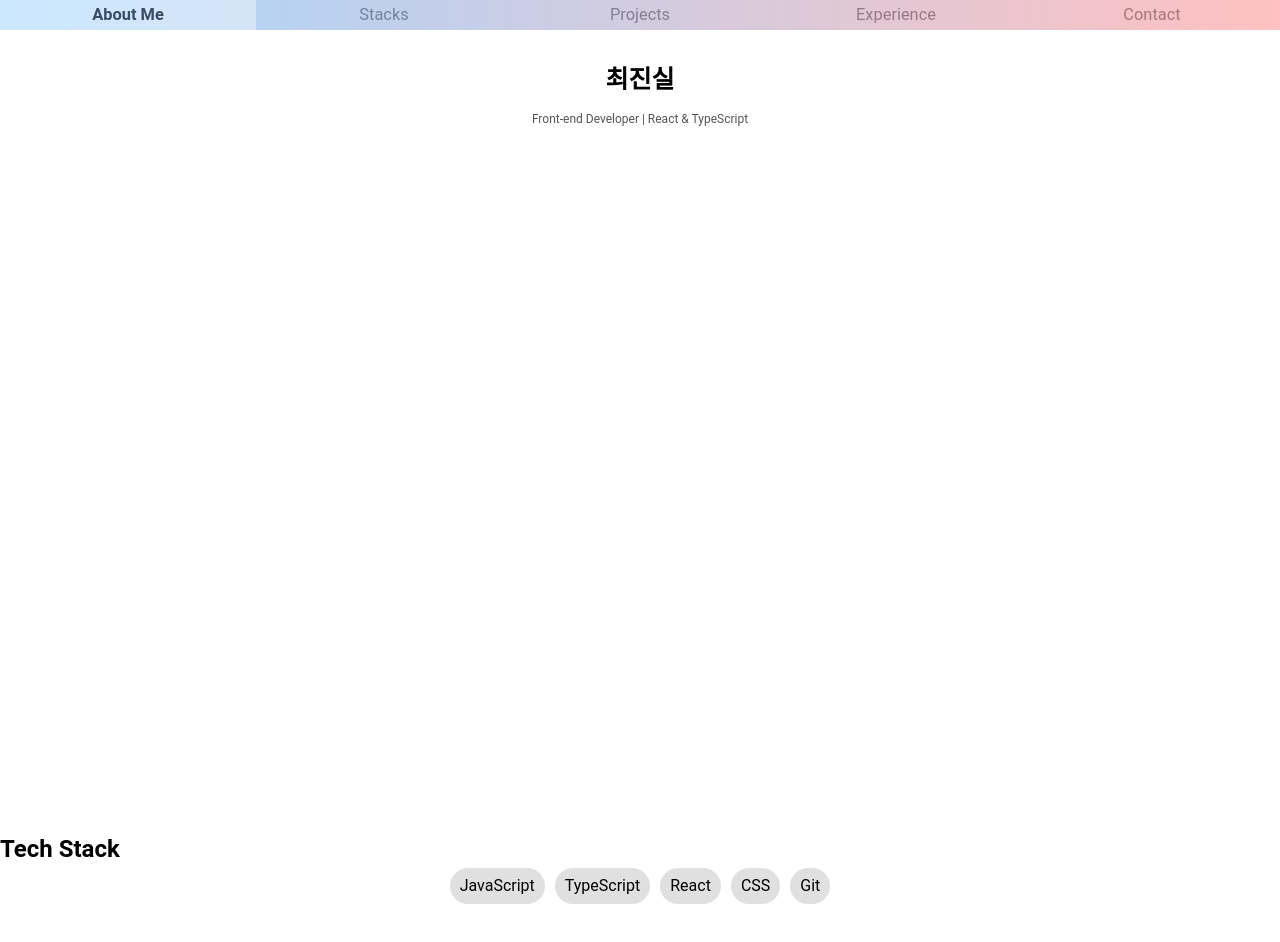
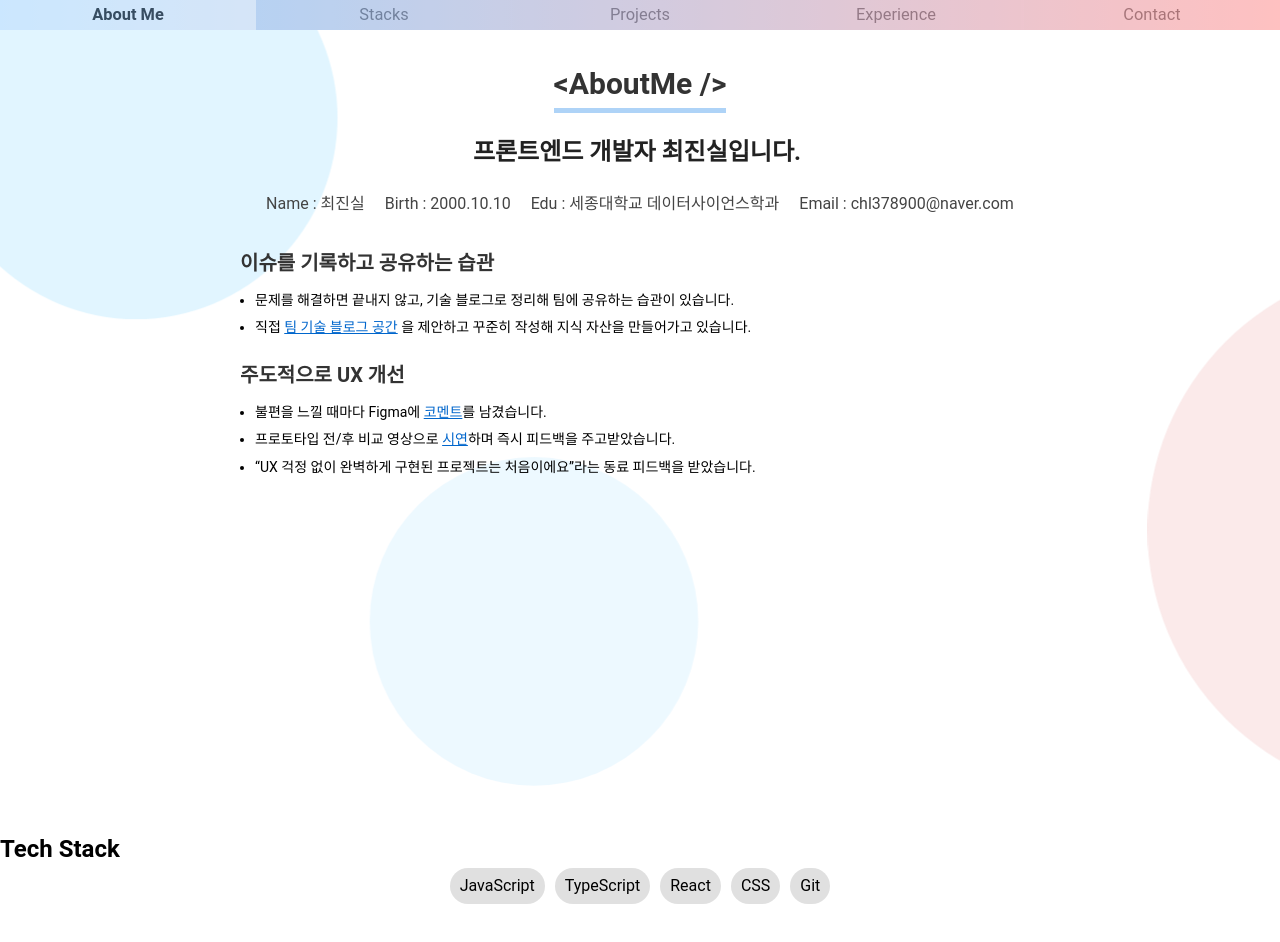
Before and after one commit to chlwlstlf/chlwlstlf-me, a React (Create React App) app: page / in a window 1280 px wide. Shown: the top 942 px of the page. Built offline with nearby package versions, Linux system fonts and the light colour scheme.

Commit message:
feat: About 내용 추가

```diff
--- a/src/pages/About/About.css
+++ b/src/pages/About/About.css
@@ -1,12 +1,152 @@
 .about {
+  position: relative;
   text-align: center;
-  padding: 6rem 1rem;
+  padding: 6rem 1rem 4rem;
+  background: #fff;
+  overflow: hidden; /* 자식 요소가 섹션 밖으로 튀어나오지 않도록 */
 }
-.about h1 {
-  font-size: 2.5rem;
-  margin-bottom: 1rem;
+
+/* 섹션 전체를 덮도록 수정 */
+.wave-container {
+  position: absolute;
+  top: 0; /* 섹션 최상단 */
+  left: 0; /* 섹션 최좌측 */
+  width: 100%;
+  height: 100%; /* 섹션 높이만큼 */
+  pointer-events: none;
+  z-index: 0;
 }
-.about p {
-  font-size: 1.2rem;
-  color: #555;
+
+/* 공통 웨이브 설정 */
+.wave {
+  position: absolute;
+  border-radius: 50%;
+  opacity: 0.4;
+  background-repeat: no-repeat;
+  background-size: cover;
+
+  /* 부드러운 왕복 애니메이션 */
+  animation: drift 6s ease-in-out infinite alternate;
 }
+
+/* 각 레이어별 크기/색/속도 */
+.wave--one {
+  width: 400px;
+  height: 400px;
+  background: rgba(10, 175, 255, 0.3);
+  top: -10%;
+  left: -5%;
+  animation-duration: 7s;
+}
+
+.wave--two {
+  width: 500px;
+  height: 500px;
+  background: rgba(206, 28, 28, 0.2);
+  bottom: -0%;
+  right: -30%;
+  animation-duration: 9s;
+}
+
+.wave--three {
+  width: 300px;
+  height: 300px;
+  background: rgba(10, 175, 255, 0.15);
+  bottom: 0%;
+  left: 30%;
+  animation-duration: 11s;
+}
+
+@keyframes drift {
+  0% {
+    transform: translateY(0) scale(1);
+    opacity: 0.4;
+  }
+  50% {
+    transform: translateY(-30px) scale(1.1);
+    opacity: 0.5;
+  }
+  100% {
+    transform: translateY(0) scale(1);
+    opacity: 0.4;
+  }
+}
+
+/* 타이틀 & 메인 텍스트 */
+.title {
+  position: relative;
+  z-index: 1;
+  font-size: 3rem;
+  font-weight: 700;
+  color: #333;
+  border-bottom: 0.5rem solid #aed3f7;
+  display: inline-block;
+  margin-bottom: 2rem;
+}
+
+.main-title {
+  position: relative;
+  z-index: 1;
+  font-size: 2.4rem;
+  font-weight: 700;
+  color: #222;
+  min-height: 3rem;
+  margin-bottom: 2rem;
+}
+
+.blink {
+  display: inline-block;
+  animation: blink 1s infinite;
+}
+@keyframes blink {
+  0%,
+  50% {
+    opacity: 0;
+  }
+  51%,
+  100% {
+    opacity: 1;
+  }
+}
+
+/* 기본 인포 */
+.info {
+  position: relative;
+  z-index: 1;
+  display: flex;
+  flex-wrap: wrap;
+  justify-content: center;
+  gap: 1rem 2rem;
+  margin-bottom: 3rem;
+}
+.item {
+  font-size: 1.6rem;
+  color: #444;
+}
+
+/* 디테일 리스트 */
+.details {
+  position: relative;
+  z-index: 1;
+  max-width: 800px;
+  margin: 0 auto;
+  text-align: left;
+}
+.details h2 {
+  font-size: 2rem;
+  margin: 2rem 0 1rem;
+  color: #333;
+}
+.details ul {
+  list-style-type: disc;
+  padding-left: 1.5rem;
+}
+.details li {
+  font-size: 1.4rem;
+  line-height: 1.6;
+  margin-bottom: 0.5rem;
+}
+.details a {
+  color: #0066cc;
+  text-decoration: underline;
+}
--- a/src/pages/About/About.tsx
+++ b/src/pages/About/About.tsx
@@ -1,14 +1,92 @@
-import React from "react";
+import React, { useState, useEffect } from "react";
 import "./About.css";
 
-const About: React.FC = () => (
+const fullText = "프론트엔드 개발자 최진실입니다.";
+
+const About = () => {
+  const [text, setText] = useState("");
+  const [count, setCount] = useState(0);
+
+  useEffect(() => {
+    if (count < fullText.length) {
+      const timeout = setTimeout(() => {
+        setText(fullText.slice(0, count + 1));
+        setCount(count + 1);
+      }, 150);
+      return () => clearTimeout(timeout);
+    }
+  }, [count]);
+
+  return (
     <section
       id="about"
       className="about"
     >
-    <h1>최진실</h1>
-    <p>Front-end Developer | React & TypeScript</p>
+      <div className="wave-container">
+        <div className="wave wave--one" />
+        <div className="wave wave--two" />
+        <div className="wave wave--three" />
+      </div>
+
+      <span className="title">&lt;AboutMe /&gt;</span>
+      <h1 className="main-title">
+        {text}
+        <span className="blink">|</span>
+      </h1>
+
+      <div className="info">
+        <div className="item">Name : 최진실</div>
+        <div className="item">Birth : 2000.10.10</div>
+        <div className="item">Edu : 세종대학교 데이터사이언스학과</div>
+        <div className="item">Email : chl378900@naver.com</div>
+      </div>
+
+      <div className="details">
+        <h2>이슈를 기록하고 공유하는 습관</h2>
+        <ul>
+          <li>문제를 해결하면 끝내지 않고, 기술 블로그로 정리해 팀에 공유하는 습관이 있습니다.</li>
+          <li>
+            직접{" "}
+            <a
+              href="https://github.com/user-attachments/assets/6f210460-cc19-419b-8d32-ff93a4305874"
+              target="_blank"
+              rel="noopener noreferrer"
+            >
+              팀 기술 블로그 공간
+            </a>{" "}
+            을 제안하고 꾸준히 작성해 지식 자산을 만들어가고 있습니다.
+          </li>
+        </ul>
+
+        <h2>주도적으로 UX 개선</h2>
+        <ul>
+          <li>
+            불편을 느낄 때마다 Figma에{" "}
+            <a
+              href="https://github.com/user-attachments/assets/65b54b95-dd87-4360-8479-c59112130b97"
+              target="_blank"
+              rel="noopener noreferrer"
+            >
+              코멘트
+            </a>
+            를 남겼습니다.
+          </li>
+          <li>
+            프로토타입 전/후 비교 영상으로{" "}
+            <a
+              href="https://github.com/ConSeat/frontend/pull/114"
+              target="_blank"
+              rel="noopener noreferrer"
+            >
+              시연
+            </a>
+            하며 즉시 피드백을 주고받았습니다.
+          </li>
+          <li>“UX 걱정 없이 완벽하게 구현된 프로젝트는 처음이에요”라는 동료 피드백을 받았습니다.</li>
+        </ul>
+      </div>
     </section>
   );
+};
 
 export default About;
```
Lines whose indentation alone changed are shown as unchanged.
